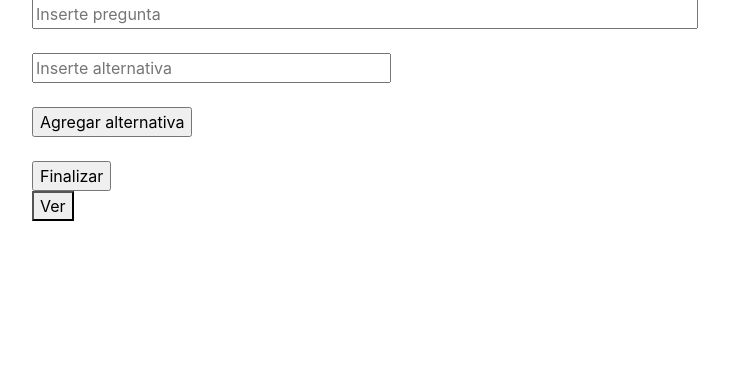
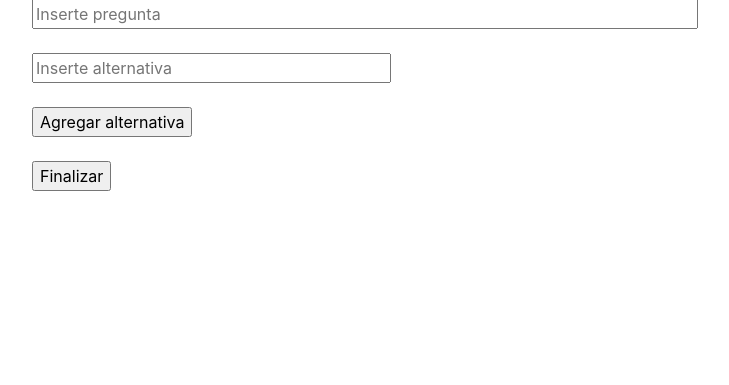
Before and after one commit to jorgejarai/encuestas, a Flask app: template templates/create_questions.html in a window 1280 px wide. Shown: the part 57-442 px from the top of the page, without its empty margins (53-782 px from the left). Run offline with Flask 2, Linux system fonts and the light colour scheme; the template is opened without the code that fills it: most values are stand-ins (such as "Sample title", 1, 10 or a date in 2020); some libraries are stand-ins or nearby versions.

Commit message:
Eliminar botón Ver de crear encuestas

```diff
--- a/templates/create_questions.html
+++ b/templates/create_questions.html
@@ -33,8 +33,6 @@
 
   <input type="submit" name="Finalizar" value="Finalizar" />
 </form>
-
-<button onClick="console.log(getQuestions())">Ver</button>
 
 <script>
   var getQuestions = () => {
```
